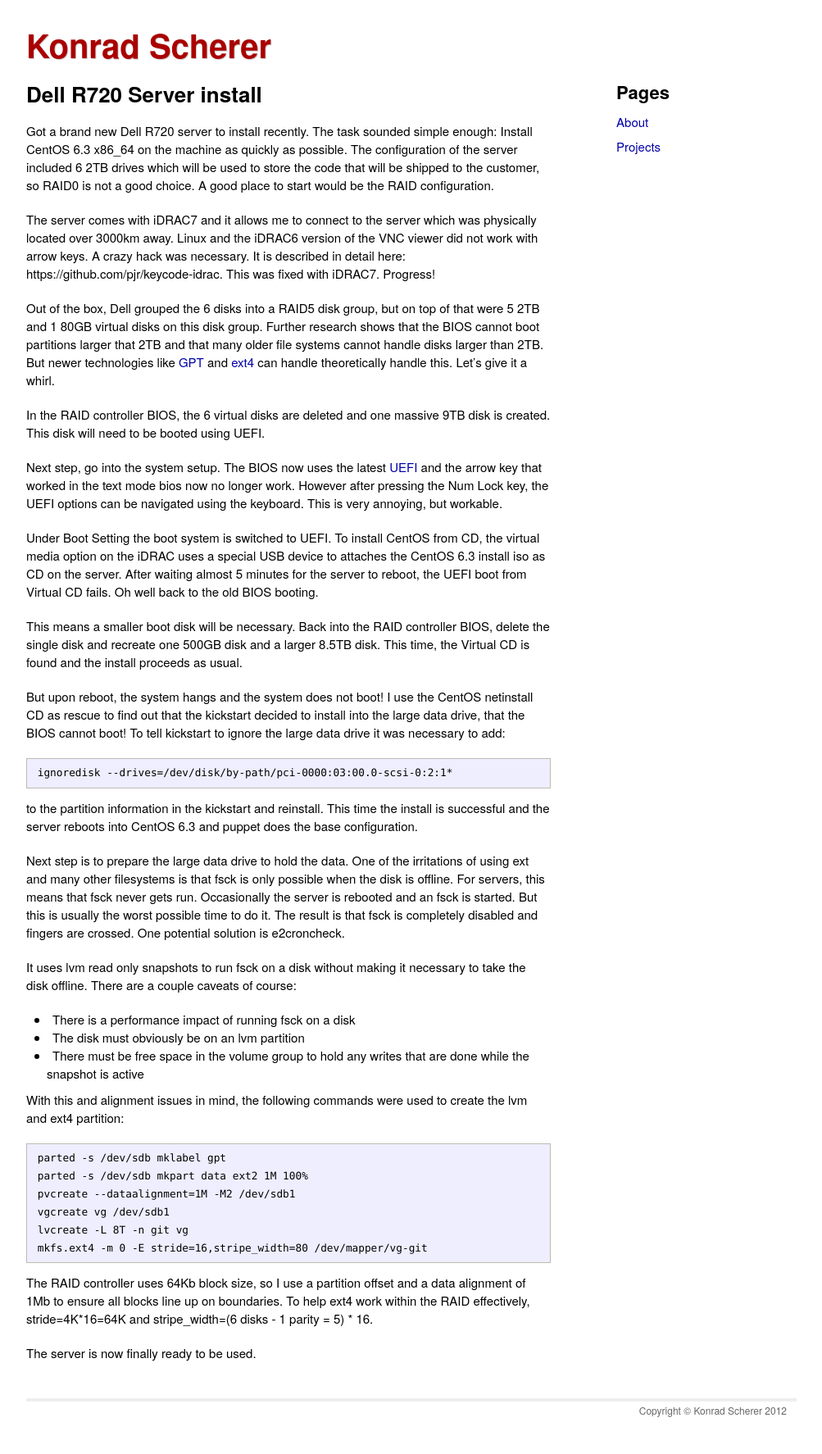
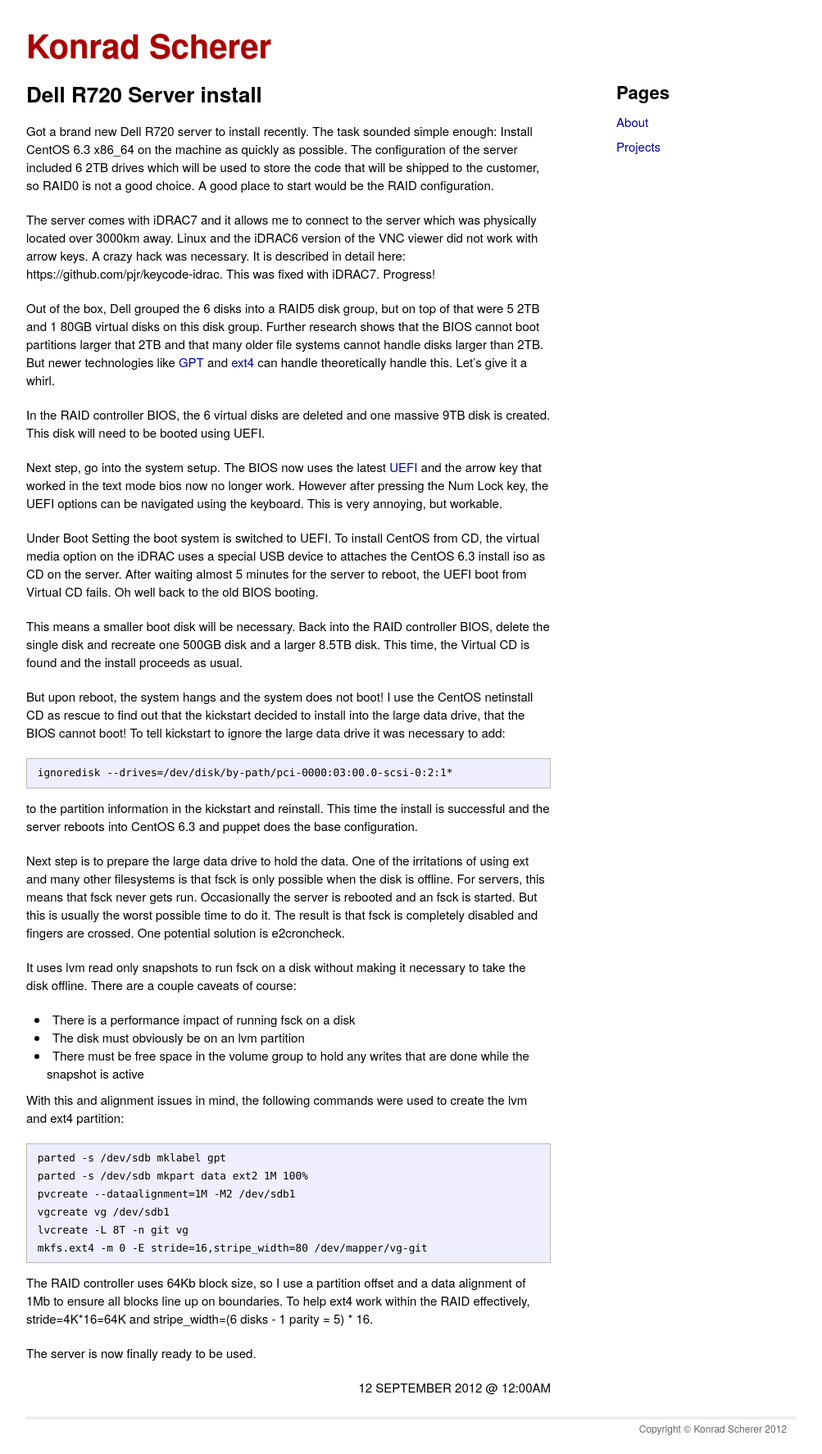
Before and after one commit to kscherer/kscherer.github.com, a Jekyll site: the page built from _posts/2012-09-12-dellr720-remote-install.md, in a window 1280 px wide. Shown: the whole page at 82% size, without its empty margins (138-1141 px from the left). Built offline with Jekyll 4.4.1, drawn with Linux system fonts in a browser that asks for light colours; before the commit the page ends 1752 px from its top, so only the background shows below that; part of the change alters nothing that is shown.

```diff
--- a/pages/dellr720install.md
+++ b/_posts/2012-09-12-dellr720-remote-install.md
@@ -1,8 +1,8 @@
 ---
-layout: page
+layout: post
 title: "Dell R720 Server install"
+tags: []
 ---
-# {{ page.title }}
 
 Got a brand new Dell R720 server to install recently. The task sounded
 simple enough: Install CentOS 6.3 x86_64 on the machine as quickly as
```
